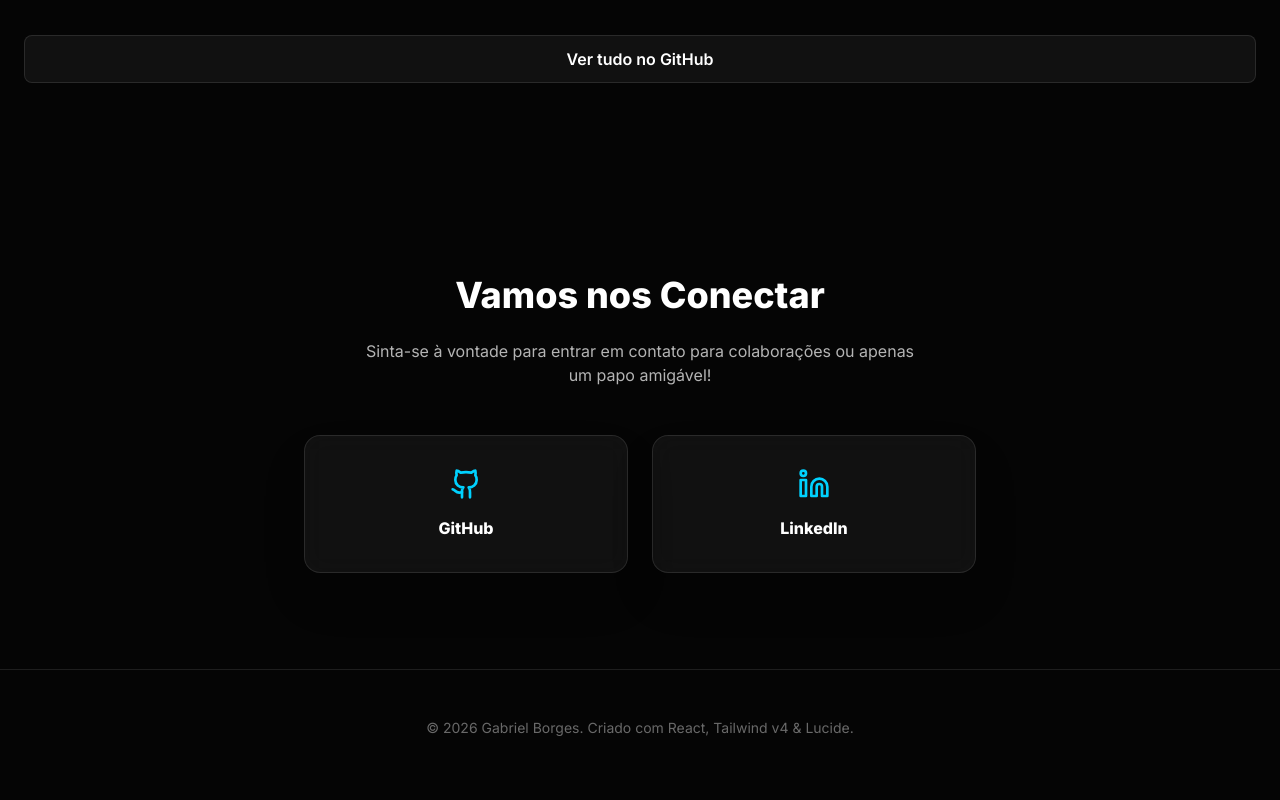
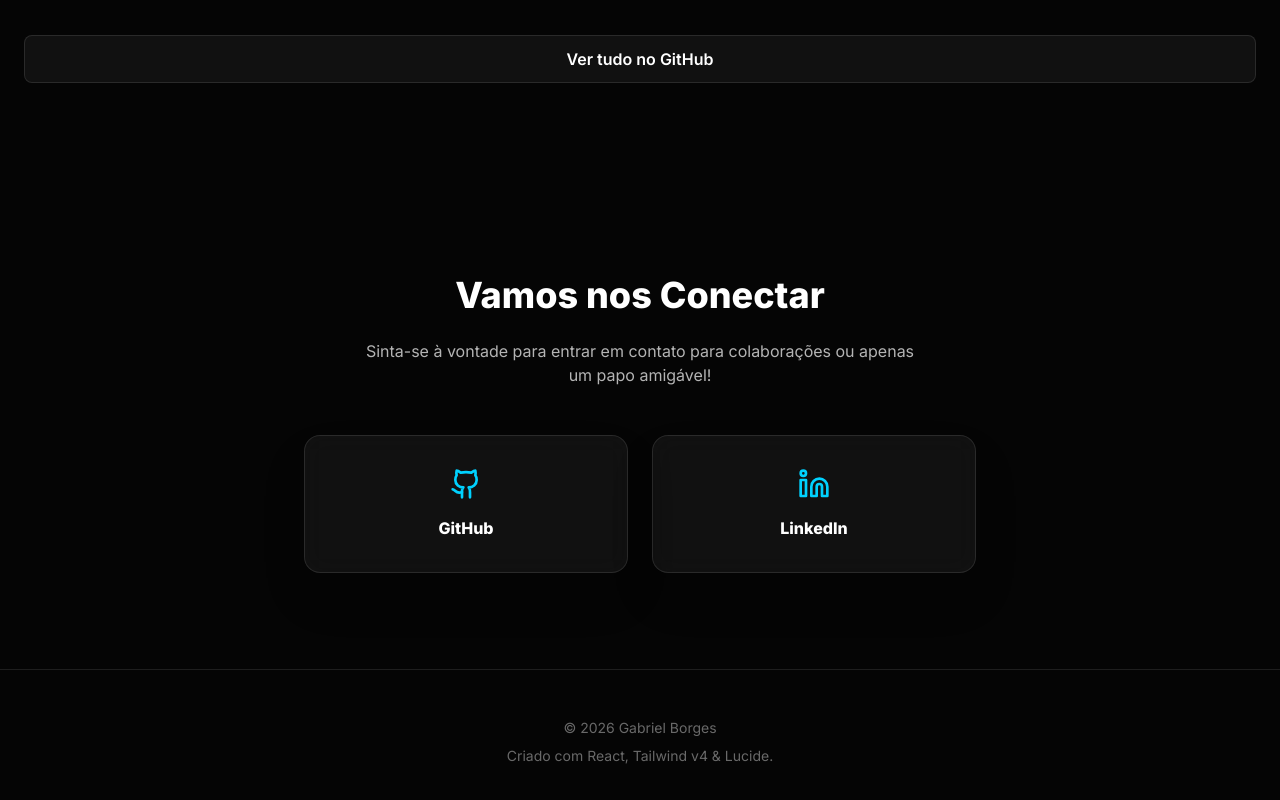
Before and after one commit to gabrielborgesweb/gabrielborges-website, a React (Vite) app: page / in a window 1280 px wide. Shown: the part 1343-2143 px from the top of the page. Built offline with nearby package versions, Linux system fonts and the light colour scheme; no server answers.

Commit message:
feat: enhance styling and layout in App.tsx for improved aesthetics and readability

```diff
--- a/src/App.tsx
+++ b/src/App.tsx
@@ -72,7 +72,9 @@ const App: React.FC<AppProps> = ({ initialRepos }) => {
       }
     };
     fetchRepos();
-    return () => { isMounted = false; };
+    return () => {
+      isMounted = false;
+    };
   }, [repos.length]);
 
   // Performance: Memoize static skills list
@@ -145,7 +147,7 @@ const App: React.FC<AppProps> = ({ initialRepos }) => {
               Olá, eu sou <br />
               <span className="highlight leading-tight">Gabriel Borges</span>.
             </h1>
-            <p className="text-xl text-white/70 mb-10 max-w-2xl">
+            <p className="text-xl text-white/70 mb-10 max-w-2xl text-pretty">
               Desenvolvedor Full-Stack | Desenvolvedor de Games | Entusiasta de
               Tecnologia. Criando experiências digitais rápidas, acessíveis e
               imersivas.
@@ -165,7 +167,7 @@ const App: React.FC<AppProps> = ({ initialRepos }) => {
                   href="https://github.com/gabrielborgesweb"
                   target="_blank"
                   aria-label="GitHub de Gabriel Borges"
-                  className="w-12 h-12 flex items-center justify-center glass transition-all"
+                  className="w-12 h-12 flex items-center justify-center glass transition-all rounded-lg"
                 >
                   <Github size={24} />
                 </motion.a>
@@ -174,7 +176,7 @@ const App: React.FC<AppProps> = ({ initialRepos }) => {
                   href="https://www.linkedin.com/in/gabrielborges-sc/"
                   target="_blank"
                   aria-label="LinkedIn de Gabriel Borges"
-                  className="w-12 h-12 flex items-center justify-center glass transition-all"
+                  className="w-12 h-12 flex items-center justify-center glass transition-all rounded-lg"
                 >
                   <Linkedin size={24} />
                 </motion.a>
@@ -202,7 +204,7 @@ const App: React.FC<AppProps> = ({ initialRepos }) => {
       <motion.section {...fadeIn} id="about" className="py-24 container">
         <h2 className="text-4xl font-black mb-12 text-center">Sobre Mim</h2>
         <div className="grid md:grid-cols-5 gap-12 items-center">
-          <div className="md:col-span-3 text-lg text-white/80 space-y-6">
+          <div className="md:col-span-3 text-lg text-white/80 space-y-6 text-pretty">
             <p>
               Sou um desenvolvedor brasileiro de 24 anos apaixonado por criar
               aplicações web modernas e experiências imersivas em jogos.
@@ -295,7 +297,7 @@ const App: React.FC<AppProps> = ({ initialRepos }) => {
         className="py-24 container text-center"
       >
         <h2 className="text-4xl font-black mb-6">Vamos nos Conectar</h2>
-        <p className="text-white/70 mb-12 max-w-xl mx-auto">
+        <p className="text-white/70 mb-12 max-w-xl mx-auto text-pretty">
           Sinta-se à vontade para entrar em contato para colaborações ou apenas
           um papo amigável!
         </p>
@@ -328,11 +330,9 @@ const App: React.FC<AppProps> = ({ initialRepos }) => {
       </motion.section>
 
       <footer className="py-12 border-t border-glass-border text-center text-white/40 text-sm">
-        <div className="container">
-          <p>
-            &copy; {new Date().getFullYear()} Gabriel Borges. Criado com React,
-            Tailwind v4 & Lucide.
-          </p>
+        <div className="container flex flex-col gap-2">
+          <p>&copy; {new Date().getFullYear()} Gabriel Borges</p>
+          <p>Criado com React, Tailwind v4 & Lucide.</p>
         </div>
       </footer>
     </div>
@@ -369,9 +369,8 @@ const RepoCard = React.memo(({ repo }: { repo: Repo }) => (
       </div>
     </div>
     <h3 className="text-xl font-bold mb-3">{repo.name}</h3>
-    <p className="text-white/60 text-sm mb-6 flex-grow">
-      {repo.description ||
-        "Sem descrição disponível para este projeto."}
+    <p className="text-white/60 text-sm mb-6 flex-grow text-pretty">
+      {repo.description || "Sem descrição disponível para este projeto."}
     </p>
     <div className="flex items-center justify-between text-xs font-bold uppercase tracking-wider text-white/40">
       <span className="flex items-center gap-1">
```
